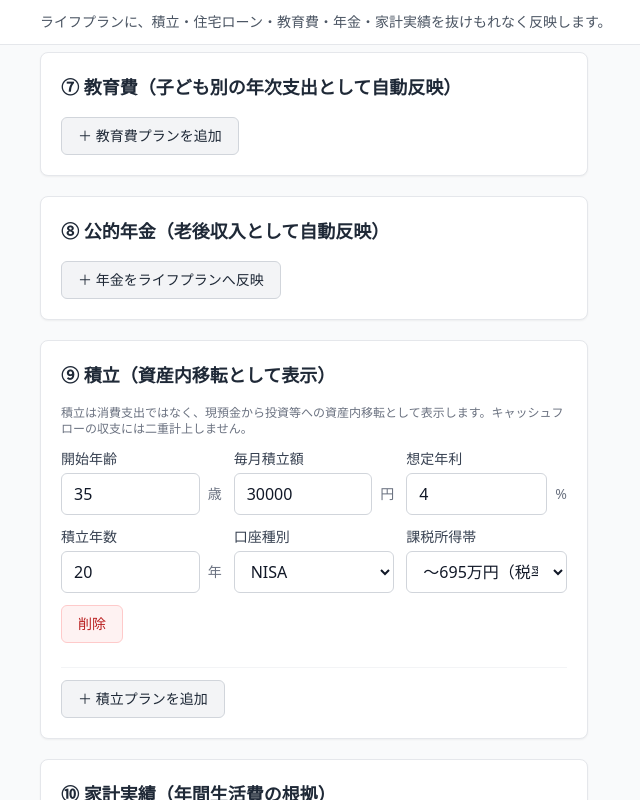
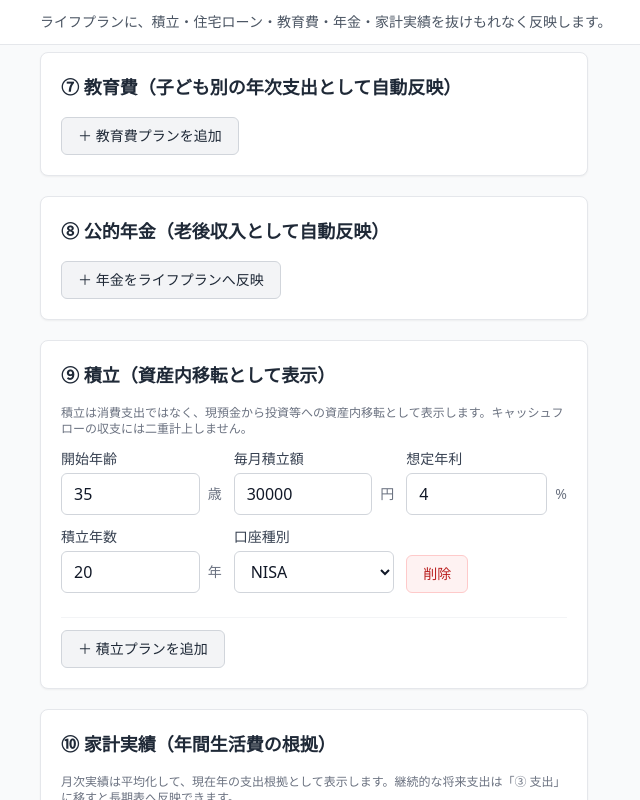
Before and after one commit to masanori-takada/260531_FinacialPlanner_ver1, a React (Vite) app: page / in a window 1280 px wide. Both pictures are taken after a click on the button "＋ 積立プランを追加". Shown: the part 2675-3475 px from the top of the page, without its empty margins (40-680 px from the left). Built offline with nearby package versions, Linux system fonts and the light colour scheme.

Commit message:
ux: display taxableIncomeBand select field only for iDeCo investment plans

```diff
--- a/src/features/lifeplan/LifeplanForm.tsx
+++ b/src/features/lifeplan/LifeplanForm.tsx
@@ -499,7 +499,9 @@ export function LifeplanForm({
               <PercentField label="想定年利" value={plan.annualRate} onChange={(v) => patchInvestment(plan.id, { annualRate: v })} />
               <NumberField label="積立年数" value={plan.years} onChange={(v) => patchInvestment(plan.id, { years: v })} suffix="年" min={1} />
               <SelectField label="口座種別" value={plan.accountType} options={[...ACCOUNT_OPTIONS]} onChange={(v) => patchInvestment(plan.id, { accountType: v })} />
-              <SelectField label="課税所得帯" value={plan.taxableIncomeBand ?? "band695"} options={BAND_OPTIONS} onChange={(v) => patchInvestment(plan.id, { taxableIncomeBand: v })} />
+              {plan.accountType === "ideco" && (
+                <SelectField label="課税所得帯" value={plan.taxableIncomeBand ?? "band695"} options={BAND_OPTIONS} onChange={(v) => patchInvestment(plan.id, { taxableIncomeBand: v })} />
+              )}
               <div className="flex items-end pb-3">
                 <Button variant="danger" onClick={() => remove("investmentPlans", plan.id)}>削除</Button>
               </div>
```
